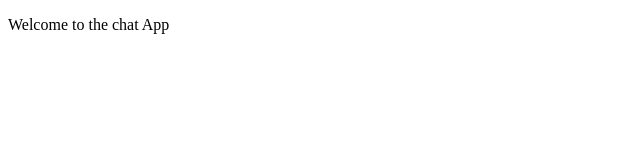
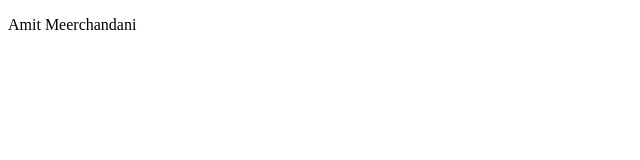
Before and after one commit to AmitMeerchandani/Chat-App, a website: page public/index.html in a window 1280 px wide. Shown: the full height of the page, 0-640 px from the left. Drawn offline with Linux system fonts and the light colour scheme.

Commit message:
Update index.html
second commit

```diff
--- a/public/index.html
+++ b/public/index.html
@@ -8,7 +8,7 @@
 </head>
 <body>
     <p>
-        Welcome to the chat App
+        Amit Meerchandani
     </p>
 </body>
 </html>
```
